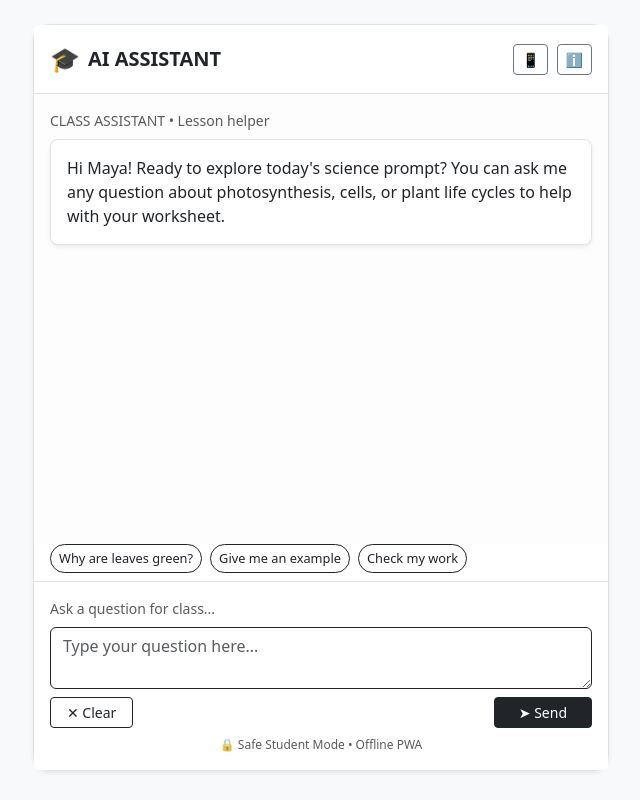
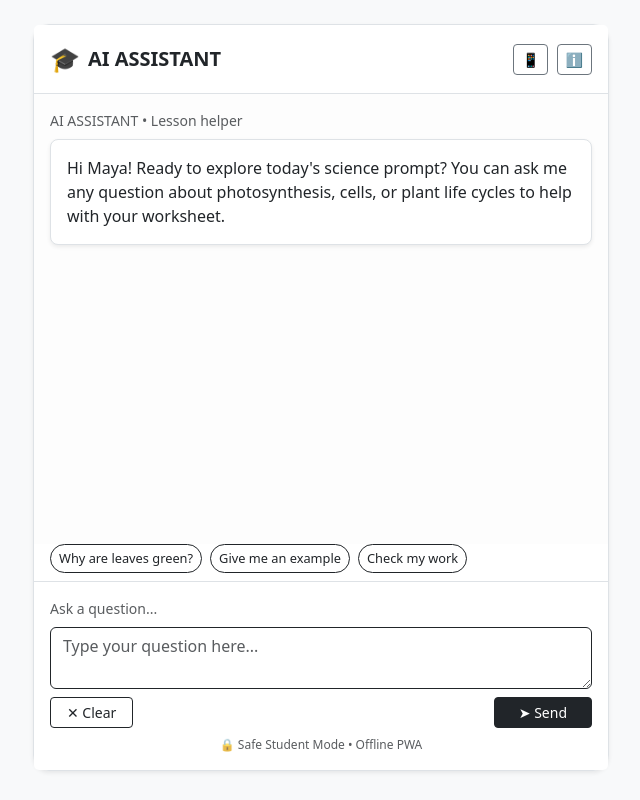
Before and after one commit to QTaqua/Ai_assistant, a Django app: page / in a window 1280 px wide. Shown: the whole page, without its empty margins (319-959 px from the left). Run offline with Django 5.2, Linux system fonts and the light colour scheme.

Commit message:
refactor: update service worker and modify UI text for clarity

```diff
--- a/config/ai_assistant/templates/ai_assistant/index.html
+++ b/config/ai_assistant/templates/ai_assistant/index.html
@@ -35,7 +35,7 @@
 
             <!-- Chat Body / Messages Area -->
             <div class="card-body chat-container p-3" id="chat-stream" style="height: 450px; overflow-y: auto;">
-                <div class="text-muted small mb-2">CLASS ASSISTANT • Lesson helper</div>
+                <div class="text-muted small mb-2">AI ASSISTANT • Lesson helper</div>
 
                 <!-- Initial Assistant Greeting Bubble -->
                 <div class="p-3 border rounded-3 bg-white mb-3 shadow-sm">
@@ -54,7 +54,7 @@
 
             <!-- Input Footer -->
             <div class="card-footer bg-white border-top p-3">
-                <div class="mb-2 text-muted small">Ask a question for class...</div>
+                <div class="mb-2 text-muted small">Ask a question...</div>
                 <div class="input-group mb-2">
                     <textarea id="user-prompt" class="form-control border-dark" rows="2" placeholder="Type your question here..."></textarea>
                 </div>
```
Also changed, not shown: config/ai_assistant/static/ai_assistant/serviceworker.js (renamed from config/ai_assistant/static/ai_assistant/sw.js).
